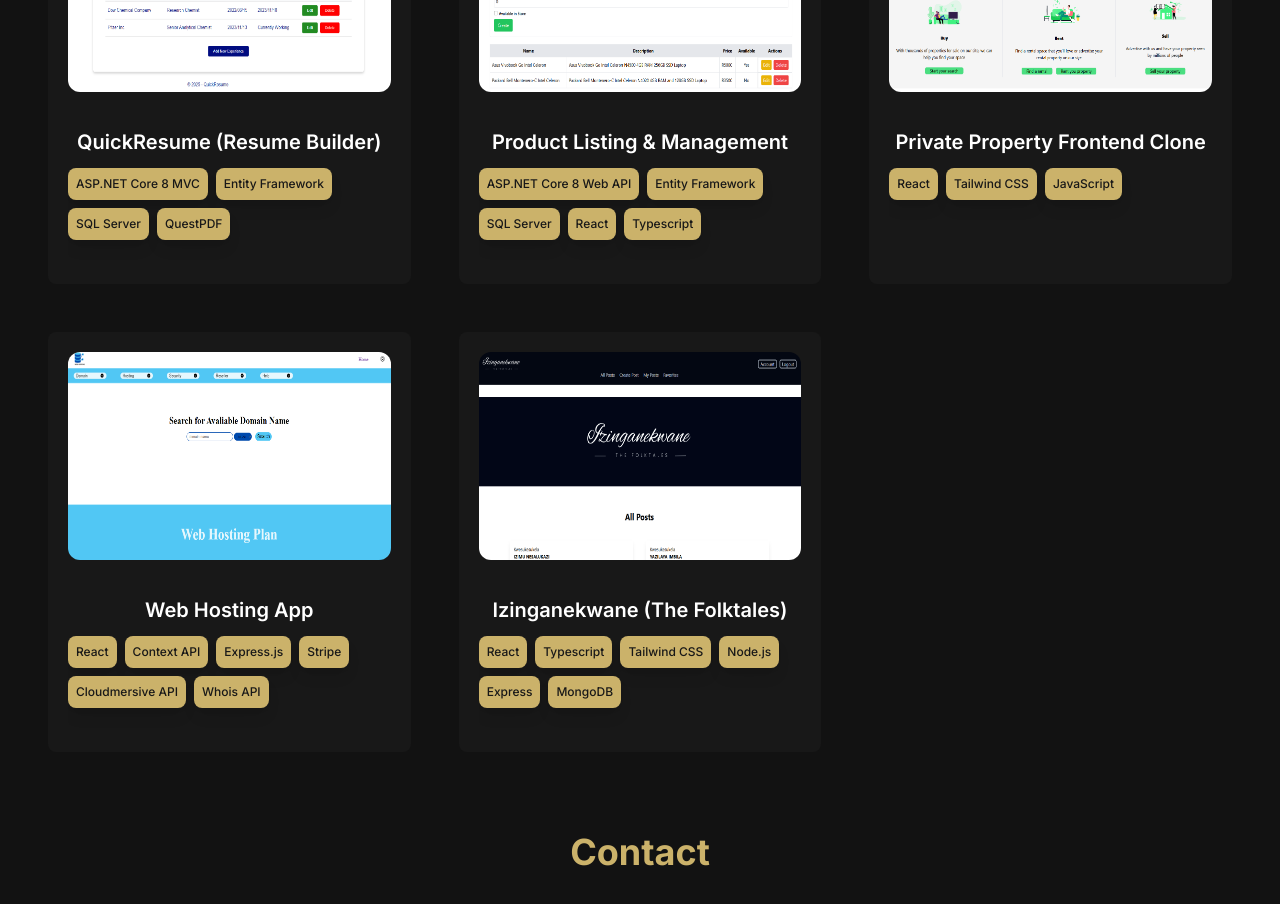
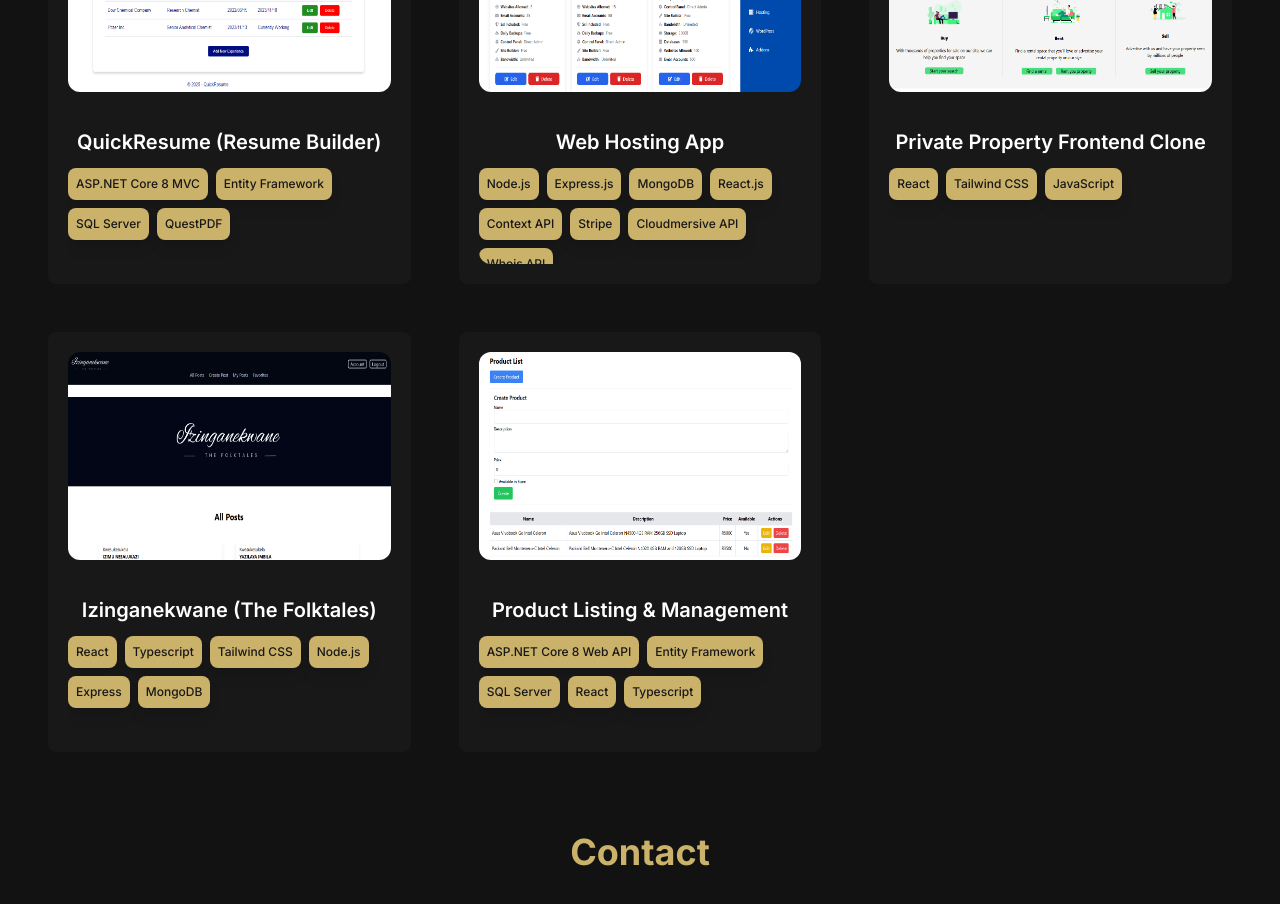
Before and after one commit to darel-mbokazi/my-portfolio, a Next.js app: page / in a window 1280 px wide. Shown: the part 3360-4264 px from the top of the page. Built offline with nearby package versions, Linux system fonts and the light colour scheme.

Commit message:
added linkd in web-hosting project

```diff
--- a/src/app/components/Projects.jsx
+++ b/src/app/components/Projects.jsx
@@ -22,16 +22,13 @@ const projectsData = [
   },
   {
     id: 2,
-    title: 'Product Listing & Management',
+    title: 'Web Hosting App',
     techUsed:
-      'ASP.NET Core 8 Web API, Entity Framework, SQL Server, React, Typescript',
-    image: '/images/projects/product-list.png',
-    tag: ['All', 'AspNet'],
-    gitUrl: 'https://github.com/darel-mbokazi/Product-Listing-Management',
-    projectImages: [
-      '/images/projects/productlist/pl-1.png',
-      '/images/projects/productlist/pl-2.png',
-    ],
+      'Node.js, Express.js, MongoDB, React.js, Context API, Stripe, Cloudmersive API, Whois API',
+    image: '/images/projects/web-hosting.png',
+    tag: ['All', 'JavaScript'],
+    gitUrl: 'https://github.com/darel-mbokazi/web-hosting',
+    previewUrl: 'https://web-hosting-frontend-react.vercel.app/',
   },
   {
     id: 3,
@@ -44,16 +41,6 @@ const projectsData = [
   },
   {
     id: 4,
-    title: 'Web Hosting App',
-    techUsed:
-      'React, Context API, Express.js, Stripe, Cloudmersive API, Whois API',
-    image: '/images/projects/wh-img-1.png',
-    tag: ['All', 'JavaScript'],
-    gitUrl: '',
-    previewUrl: 'https://web-hosting-react-app.firebaseapp.com/',
-  },
-  {
-    id: 5,
     title: 'Izinganekwane (The Folktales)',
     techUsed: 'React, Typescript, Tailwind CSS, Node.js, Express, MongoDB',
     image: '/images/projects/folktales.png',
@@ -61,6 +48,19 @@ const projectsData = [
     gitUrl: 'https://github.com/darel-mbokazi/izinganekwane_folktales',
     previewUrl: 'https://izinganekwane-folktales.vercel.app',
   },
+  {
+    id: 5,
+    title: 'Product Listing & Management',
+    techUsed:
+      'ASP.NET Core 8 Web API, Entity Framework, SQL Server, React, Typescript',
+    image: '/images/projects/product-list.png',
+    tag: ['All', 'AspNet'],
+    gitUrl: 'https://github.com/darel-mbokazi/Product-Listing-Management',
+    projectImages: [
+      '/images/projects/productlist/pl-1.png',
+      '/images/projects/productlist/pl-2.png',
+    ],
+  }
 ]
 
 const ProjectsSection = () => {
```
Also changed, not shown: public/images/projects/web-hosting.png (added), public/images/projects/wh-img-1.png (deleted).
